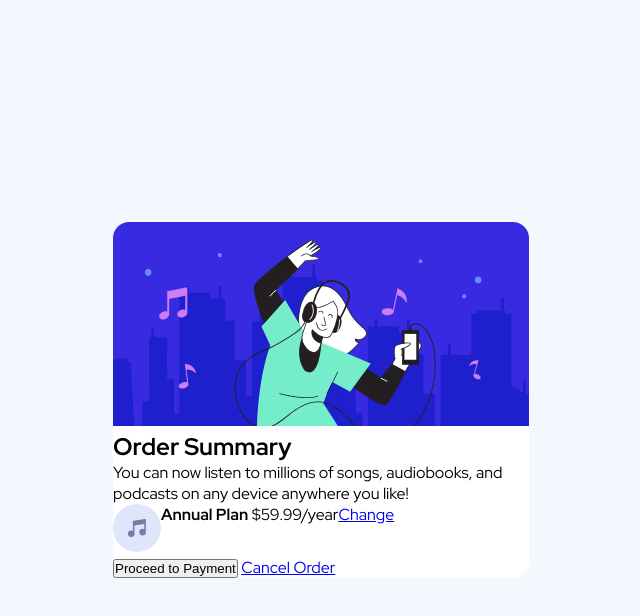
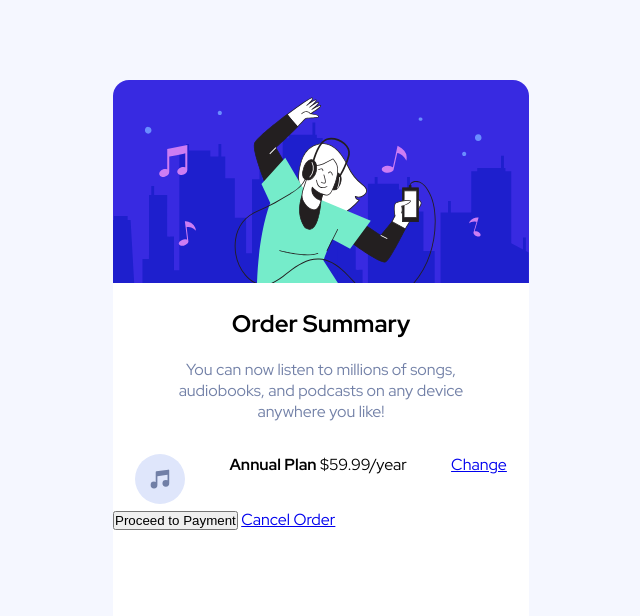
Before and after one commit to tarcisiopenalva/card-resumo-de-pedidos, a plain HTML site: page index.html in a window 1280 px wide. Shown: the whole page, without its empty margins (319-959 px from the left). Drawn offline with Linux system fonts and the light colour scheme.

Commit message:
Add files html and css updates

```diff
--- a/assets/css/style.css
+++ b/assets/css/style.css
@@ -19,6 +19,7 @@ main {
     background-color: #FFF;
     border-radius: 16px;
     max-width: 416px;
+    height: 80vh;
 }
 
 main img {
@@ -26,11 +27,23 @@ main img {
     border-radius: 16px 16px 0 0;
 }
 
-main .informations {
+main section h1 {
+    margin: 20px 0;
+    text-align: center;
+}
+.descripiton {
     display: flex;
+    text-align: center;
+    font-size: 16px;
+    margin: 20px 32px 32px 32px;
+    color: hsl(224, 23%, 55%)
+}
 
+.informations {
+    display: flex;
+    justify-content: space-around;
 }
 
 main .music-price {
-    width: 48px;
+    width: 50px;
 }
```
